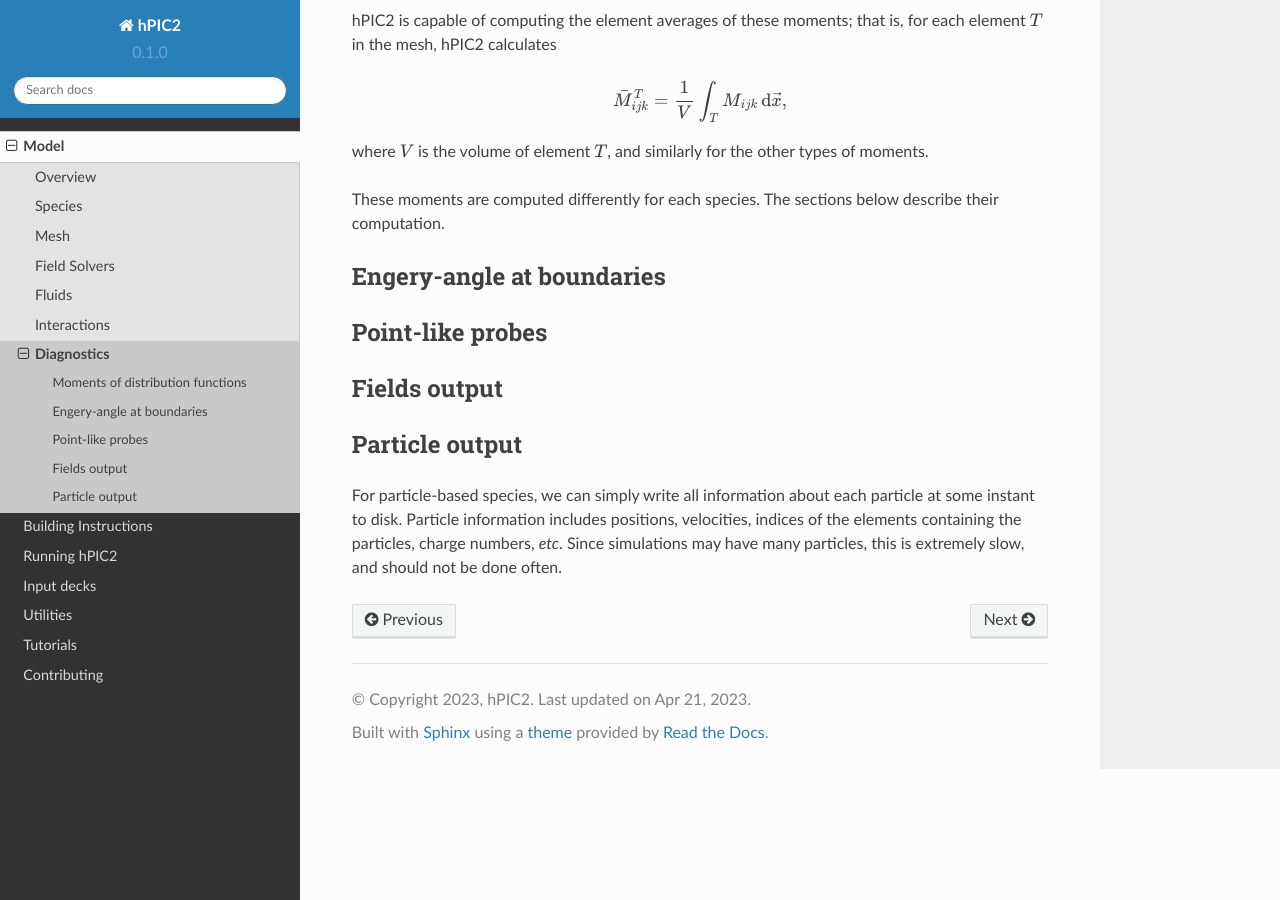
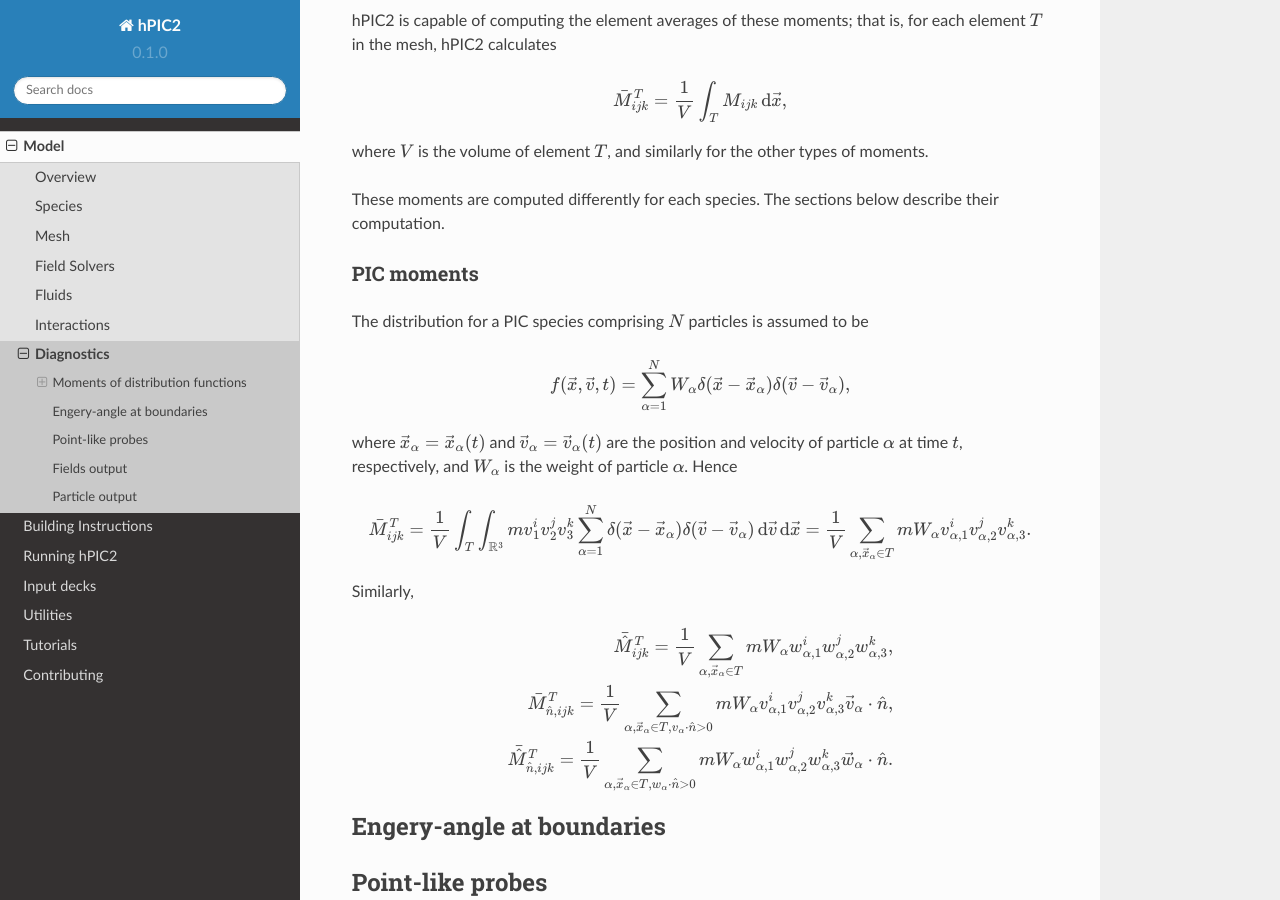
Before and after one commit to lcpp-org/hpic2doc, a Sphinx documentation site: the page built from docs/source/diagnostics.rst, in a window 1280 px wide and 900 px high, scrolled down 1146 px. Built offline with Sphinx 7.4.7 and the Read the Docs theme 2.0.0, drawn with Linux system fonts in a browser that asks for light colours.

Commit message:
Add particle moment computation explanation

```diff
--- a/docs/source/diagnostics.rst
+++ b/docs/source/diagnostics.rst
@@ -74,6 +74,38 @@ and similarly for the other types of moments.
 These moments are computed differently for each species.
 The sections below describe their computation.
 
+PIC moments
+~~~~~~~~~~~~
+
+The distribution for a PIC species comprising :math:`N` particles
+is assumed to be
+
+.. math::
+
+    f(\vec{x}, \vec{v}, t) = \sum_{\alpha=1}^N W_\alpha \delta (\vec{x} - \vec{x}_\alpha) \delta (\vec{v} - \vec{v}_\alpha),
+
+where :math:`\vec{x}_\alpha = \vec{x}_\alpha(t)`
+and :math:`\vec{v}_\alpha = \vec{v}_\alpha(t)`
+are the position and velocity of particle :math:`\alpha` at time :math:`t`,
+respectively,
+and :math:`W_\alpha` is the weight of particle :math:`\alpha`.
+Hence
+
+.. math::
+
+    \bar{M}_{ijk}^T = \frac{1}{V} \int_T \int_{\mathbb{R}^3} m v_1^i v_2^j v_3^k \sum_{\alpha=1}^N \delta (\vec{x} - \vec{x}_\alpha) \delta (\vec{v} - \vec{v}_\alpha) \, \mathrm{d} \vec{v} \, \mathrm{d} \vec{x}
+    = \frac{1}{V} \sum_{\alpha, \vec{x}_\alpha \in T} m W_\alpha v_{\alpha,1}^i v_{\alpha,2}^j v_{\alpha,3}^k.
+
+Similarly,
+
+.. math::
+
+    \bar{\hat{M}}_{ijk}^T = \frac{1}{V} \sum_{\alpha, \vec{x}_\alpha \in T} m W_\alpha w_{\alpha,1}^i w_{\alpha,2}^j w_{\alpha,3}^k,
+
+    \bar{M}_{\hat{n},ijk}^T = \frac{1}{V} \sum_{\alpha, \vec{x}_\alpha \in T, v_\alpha \cdot \hat{n} > 0} m W_\alpha v_{\alpha,1}^i v_{\alpha,2}^j v_{\alpha,3}^k \vec{v}_\alpha \cdot \hat{n},
+
+    \bar{\hat{M}}_{\hat{n},ijk}^T = \frac{1}{V} \sum_{\alpha, \vec{x}_\alpha \in T, w_\alpha \cdot \hat{n} > 0} m W_\alpha w_{\alpha,1}^i w_{\alpha,2}^j w_{\alpha,3}^k \vec{w}_\alpha \cdot \hat{n}.
+
 Engery-angle at boundaries
 --------------------------
 
```
